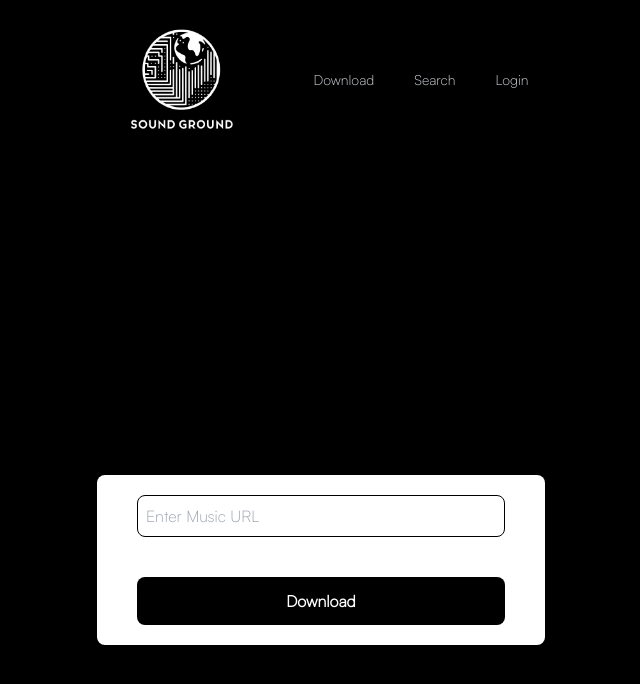
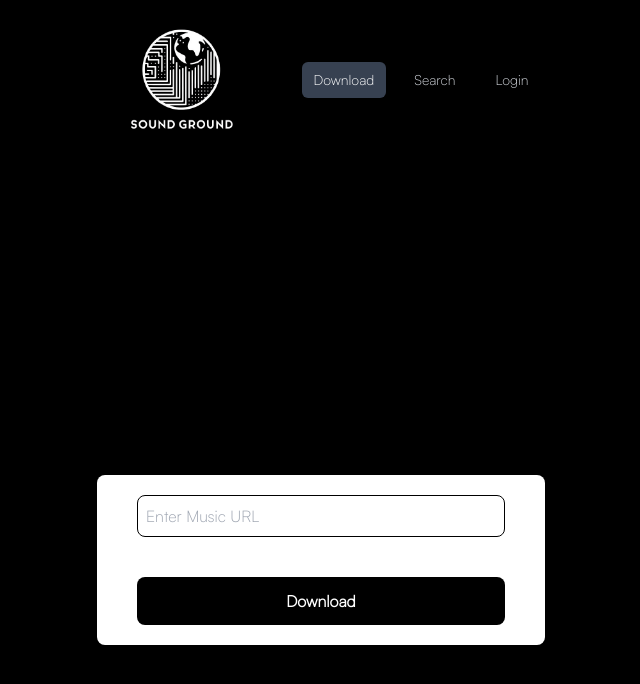
Before and after one commit to GetLoloed/soundground, a Next.js app: page / in a window 1280 px wide. Shown: the top 684 px of the page, without its empty margins (319-959 px from the left). Built offline with nearby package versions, Linux system fonts and the light colour scheme.

Commit message:
Change 'Download' link destination in Navbar component
Updated the destination URL of the 'Download' link in the Navbar component from '/download' to '/'. This change aligns the link with the updated routing structure of the application.

```diff
--- a/src/components/Navbar.js
+++ b/src/components/Navbar.js
@@ -8,7 +8,7 @@ export default function Navbar() {
     const [menuOpen, setMenuOpen] = useState(false);
 
     const navigationLinks = [
-        {name: 'Download', href: '/download'},
+        {name: 'Download', href: '/'},
         {name: 'Search', href: '/search'},
         {name: 'Login', href: '/login'}
     ];
```
